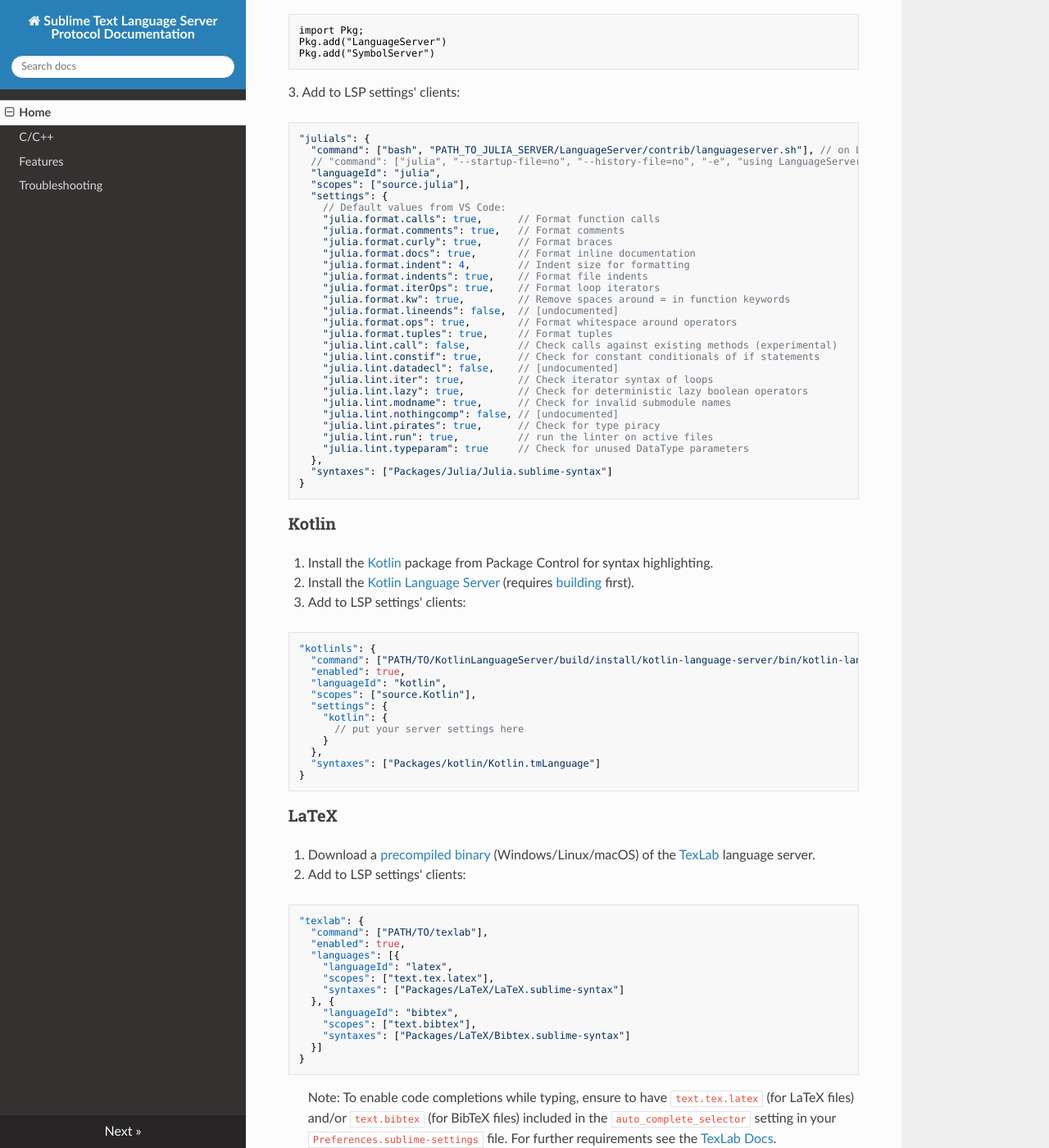
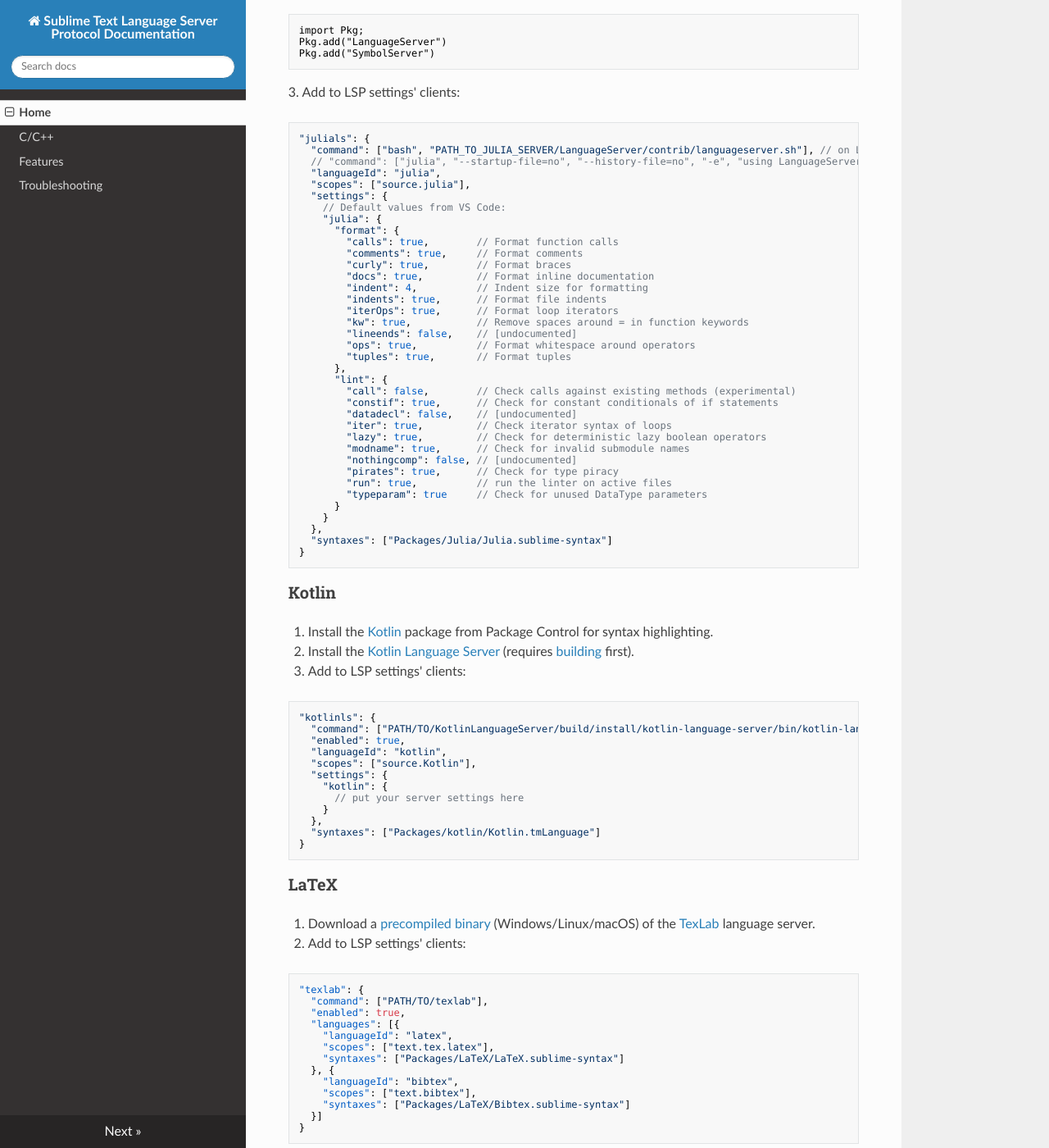
Before and after one commit to sublimelsp/LSP, an MkDocs documentation site: the page built from docs/index.md, in a window 1280 px wide and 1400 px high, scrolled down 8854 px. Shown: the whole window at 82% size. Built offline with MkDocs 1.6.1, drawn with Linux system fonts in a browser that asks for light colours; nearby versions of some CDN libraries.

Commit message:
Use settings dict and split requested sections by dots

````diff
--- a/docs/index.md
+++ b/docs/index.md
@@ -458,27 +458,33 @@
   "scopes": ["source.julia"],
   "settings": {
     // Default values from VS Code:
-    "julia.format.calls": true,      // Format function calls
-    "julia.format.comments": true,   // Format comments
-    "julia.format.curly": true,      // Format braces
-    "julia.format.docs": true,       // Format inline documentation
-    "julia.format.indent": 4,        // Indent size for formatting
-    "julia.format.indents": true,    // Format file indents
-    "julia.format.iterOps": true,    // Format loop iterators
-    "julia.format.kw": true,         // Remove spaces around = in function keywords
-    "julia.format.lineends": false,  // [undocumented]
-    "julia.format.ops": true,        // Format whitespace around operators
-    "julia.format.tuples": true,     // Format tuples
-    "julia.lint.call": false,        // Check calls against existing methods (experimental)
-    "julia.lint.constif": true,      // Check for constant conditionals of if statements
-    "julia.lint.datadecl": false,    // [undocumented]
-    "julia.lint.iter": true,         // Check iterator syntax of loops
-    "julia.lint.lazy": true,         // Check for deterministic lazy boolean operators
-    "julia.lint.modname": true,      // Check for invalid submodule names
-    "julia.lint.nothingcomp": false, // [undocumented]
-    "julia.lint.pirates": true,      // Check for type piracy
-    "julia.lint.run": true,          // run the linter on active files
-    "julia.lint.typeparam": true     // Check for unused DataType parameters
+    "julia": {
+      "format": {
+        "calls": true,        // Format function calls
+        "comments": true,     // Format comments
+        "curly": true,        // Format braces
+        "docs": true,         // Format inline documentation
+        "indent": 4,          // Indent size for formatting
+        "indents": true,      // Format file indents
+        "iterOps": true,      // Format loop iterators
+        "kw": true,           // Remove spaces around = in function keywords
+        "lineends": false,    // [undocumented]
+        "ops": true,          // Format whitespace around operators
+        "tuples": true,       // Format tuples
+      },
+      "lint": {
+        "call": false,        // Check calls against existing methods (experimental)
+        "constif": true,      // Check for constant conditionals of if statements
+        "datadecl": false,    // [undocumented]
+        "iter": true,         // Check iterator syntax of loops
+        "lazy": true,         // Check for deterministic lazy boolean operators
+        "modname": true,      // Check for invalid submodule names
+        "nothingcomp": false, // [undocumented]
+        "pirates": true,      // Check for type piracy
+        "run": true,          // run the linter on active files
+        "typeparam": true     // Check for unused DataType parameters
+      }
+    }
   },
   "syntaxes": ["Packages/Julia/Julia.sublime-syntax"]
 }
@@ -493,7 +499,7 @@
 2. Install the [Kotlin Language Server](https://github.com/fwcd/KotlinLanguageServer) (requires [building](https://github.com/fwcd/KotlinLanguageServer/blob/master/BUILDING.md) first).
 3. Add to LSP settings' clients:
 
-```json
+```js
 "kotlinls": {
   "command": ["PATH/TO/KotlinLanguageServer/build/install/kotlin-language-server/bin/kotlin-language-server.bat"],
   "enabled": true,
````
Also changed, not shown: 1 other file.
